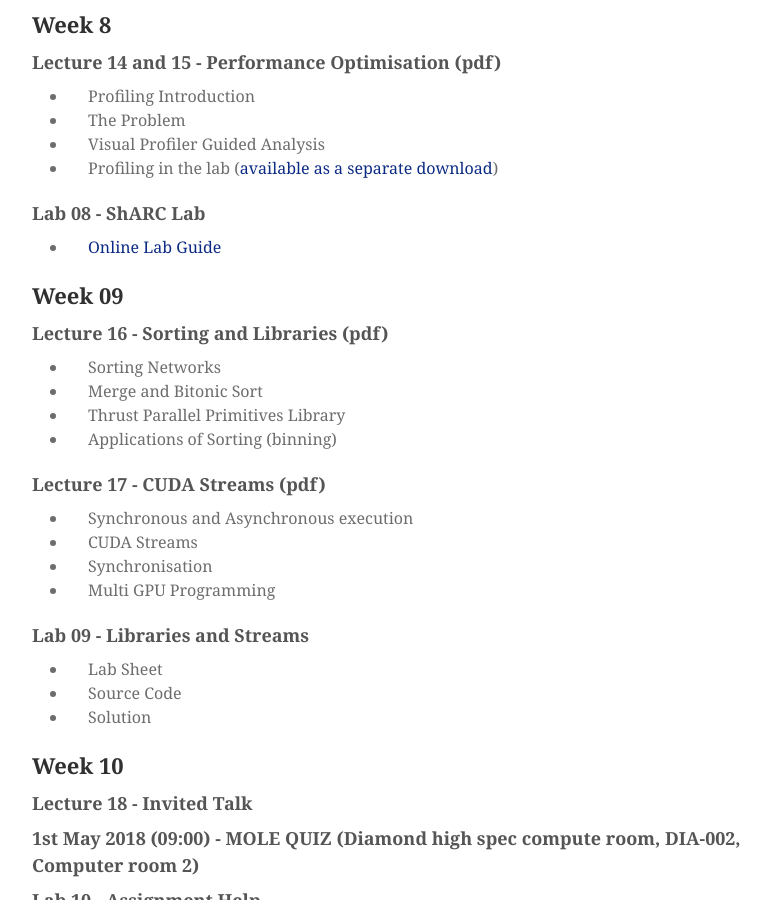
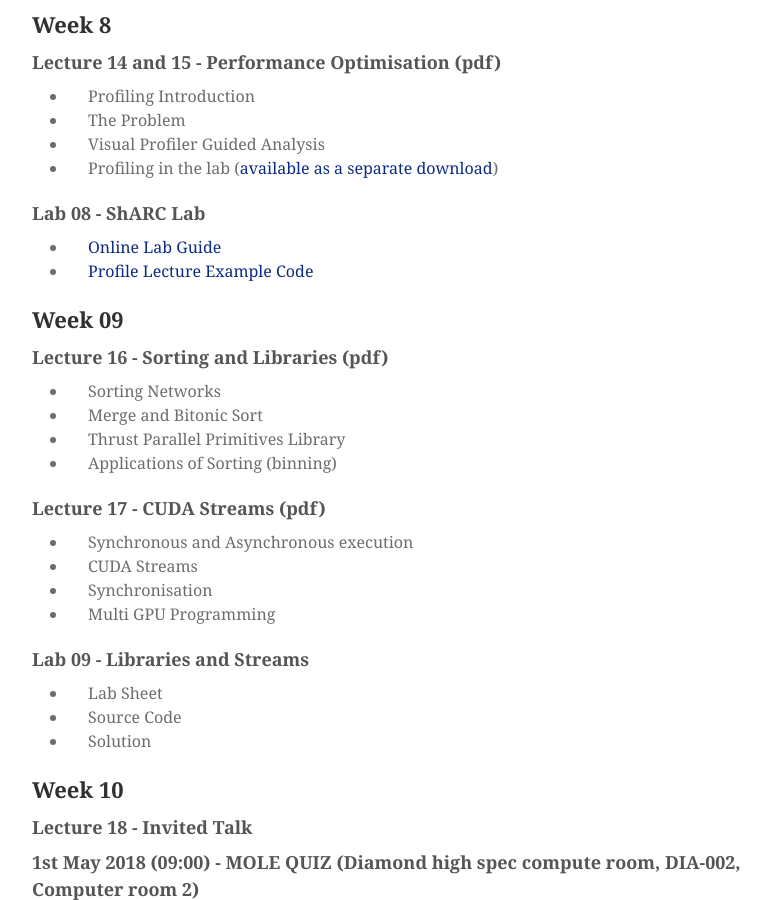
Before and after one commit to mondus/mondus.github.io, a Jekyll site: the page built from teaching/COM4521/index.md, in a window 1280 px wide and 900 px high, scrolled down 6112 px. Shown: the whole window, without its empty margins (208-979 px from the left). Built offline with Jekyll 4.4.1, drawn with Linux system fonts in a browser that asks for light colours; nearby versions of some CDN libraries; some web fonts are replaced.

Commit message:
Update index.md

```diff
--- a/teaching/COM4521/index.md
+++ b/teaching/COM4521/index.md
@@ -232,6 +232,7 @@ A [Google group](https://groups.google.com/a/sheffield.ac.uk/d/forum/com4521-gro
 ### Lab 08 - ShARC Lab
 
 * [Online Lab Guide](./sharc)
+* [Profile Lecture Example Code](https://github.com/mondus/com4521/archive/lab09_sln.zip)
 
 ## Week 09
 
```
